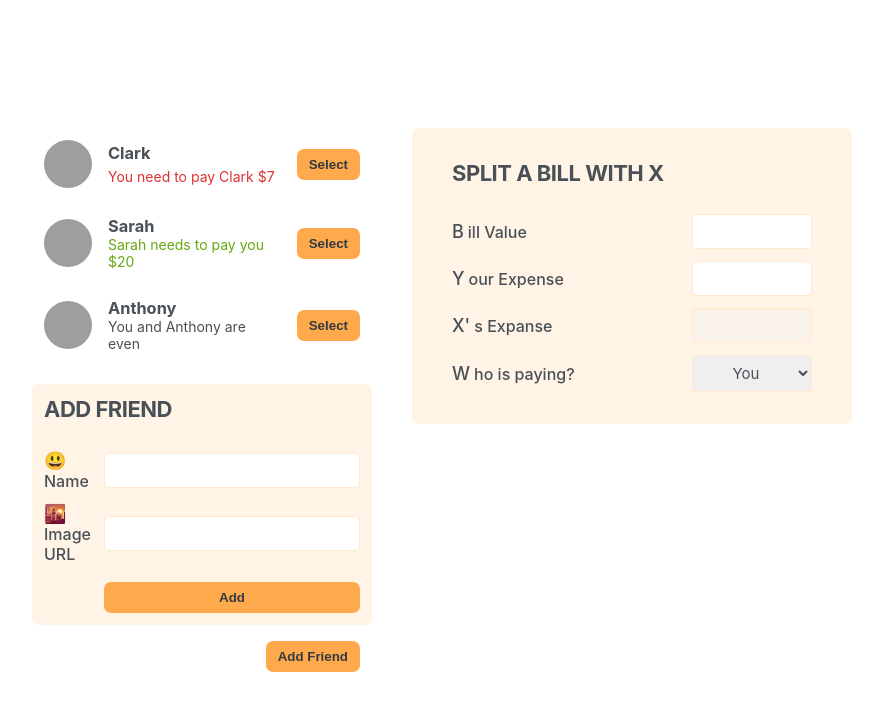
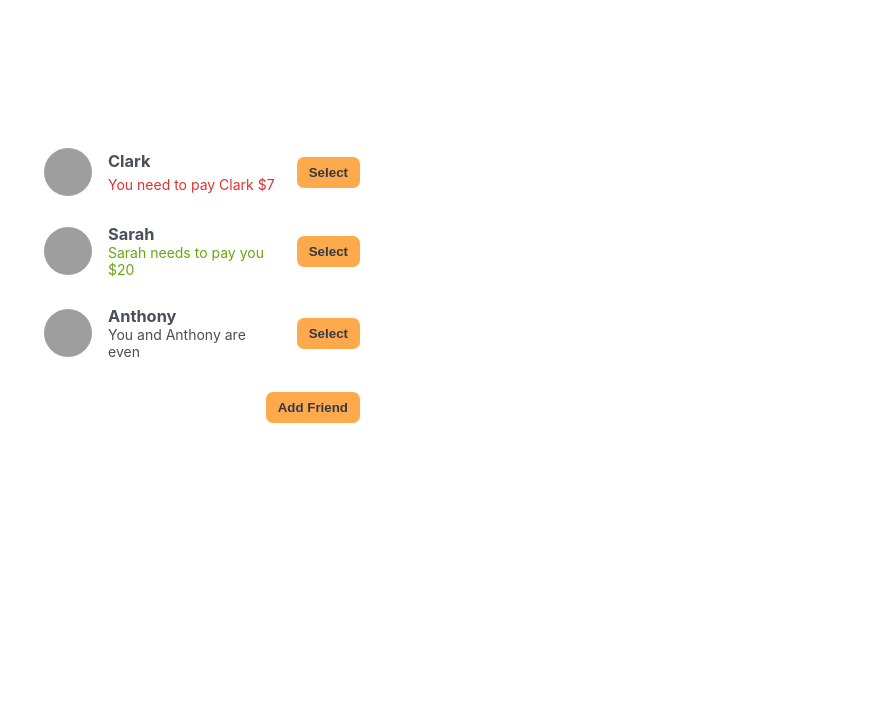
Before and after one commit to kapvm4444/eat-n-split, a React (Create React App) app: page / in a window 1280 px wide. Shown: the top 710 px of the page, without its empty margins (198-1081 px from the left). Built offline with nearby package versions, Linux system fonts and the light colour scheme; grey boxes are pictures that could not be loaded.

Commit message:
add friend

```diff
--- a/src/App.js
+++ b/src/App.js
@@ -7,16 +7,30 @@ import FormSplitBill from "./components/FormSplitBill";
 
 export default function App() {
   const [friends, setFriends] = useState(initialFriends);
+  const [showAddFriend, setShowAddFriend] = useState(false);
+  const [currentFriend, setCurrentFriend] = useState(null);
+
+  function handleShowAddFriend() {
+    setShowAddFriend((val) => !val);
+  }
+
+  function handleAddFriend(newFriend) {
+    setFriends((friends) => [...friends, newFriend]);
+    setShowAddFriend(false);
+  }
 
   return (
     <div className="app">
       <div className="sidebar">
         <FriendList friends={friends} />
-        <FormAddFriend />
-        <Button>Add Friend</Button>
+        {showAddFriend && (
+          <FormAddFriend friends={friends} addFriend={handleAddFriend} />
+        )}
+        <Button onClick={handleShowAddFriend}>
+          {showAddFriend ? "Close" : "Add Friend"}
+        </Button>
       </div>
-
-      <FormSplitBill />
+      {currentFriend && <FormSplitBill />}
     </div>
   );
 }
--- a/src/components/Button.js
+++ b/src/components/Button.js
@@ -1,5 +1,9 @@
 import React from "react";
 
-export default function Button({ children }) {
-  return <button className={"button"}>{children}</button>;
+export default function Button({ children, onClick }) {
+  return (
+    <button className={"button"} onClick={onClick}>
+      {children}
+    </button>
+  );
 }
--- a/src/components/FormAddFriend.js
+++ b/src/components/FormAddFriend.js
@@ -1,16 +1,43 @@
-import React from "react";
+import React, { useState } from "react";
 import Button from "./Button";
 
-export default function FormAddFriend() {
+export default function FormAddFriend({ addFriend }) {
+  const [name, setName] = useState();
+  const [image, setImage] = useState("https://i.pravatar.cc/48");
+
+  function handleSubmit(e) {
+    e.preventDefault();
+
+    if (!name || !image) return;
+
+    const id = crypto.randomUUID();
+    const newFriend = {
+      id,
+      name,
+      balance: 0,
+      image: `${image}?u=${id}`,
+    };
+
+    addFriend(newFriend);
+  }
+
   return (
-    <form className="form-add-friend">
+    <form className="form-add-friend" onSubmit={handleSubmit}>
       <h2>Add Friend</h2>
 
-      <label>😃 Name</label>
-      <input type="text" />
+      <label>😃Friend Name</label>
+      <input
+        type="text"
+        value={name}
+        onChange={(e) => setName(e.target.value)}
+      />
 
-      <label>🌇 Image URL</label>
-      <input type="text" />
+      <label>🌇Image URL</label>
+      <input
+        type="text"
+        value={image}
+        onChange={(e) => setImage(e.target.value)}
+      />
 
       <Button>Add</Button>
     </form>
--- a/src/components/FormSplitBill.js
+++ b/src/components/FormSplitBill.js
@@ -1,24 +1,47 @@
-import React from "react";
+import React, { useState } from "react";
+import Button from "./Button";
 
 export default function FormSplitBill() {
+  const [billValue, setBillValue] = useState(0);
+  const [yourExpense, setYourExpense] = useState(0);
+  const [friendExpense, setFriendExpense] = useState(billValue - yourExpense);
+  const [payingPerson, setPayingPerson] = useState("you");
+
+  function handleSubmit(e) {
+    e.preventDefault();
+  }
+
   return (
-    <form className="form-split-bill">
+    <form className="form-split-bill" onSubmit={handleSubmit}>
       <h2>Split a bill with X</h2>
 
-      <label>Bill Value</label>
-      <input type="text" />
+      <label>💰Bill Value</label>
+      <input
+        type="number"
+        value={billValue}
+        onChange={(e) => setBillValue(e.target.value * 1)}
+      />
 
-      <label>Your Expense</label>
-      <input type="text" />
+      <label>👦Your Expense</label>
+      <input
+        type="number"
+        value={yourExpense}
+        onChange={(e) => setYourExpense(e.target.value * 1)}
+      />
 
-      <label>X's Expanse</label>
-      <input type="text" disabled />
+      <label>👬X's Expanse</label>
+      <input type="number" disabled value={friendExpense} />
 
-      <label>Who is paying?</label>
-      <select>
+      <label>🤑Who is paying?</label>
+      <select
+        value={payingPerson}
+        onChange={(e) => setPayingPerson(e.target.value)}
+      >
         <option value="you">You</option>
         <option value="friend">X</option>
       </select>
+
+      <Button>Split Bill</Button>
     </form>
   );
 }
```
